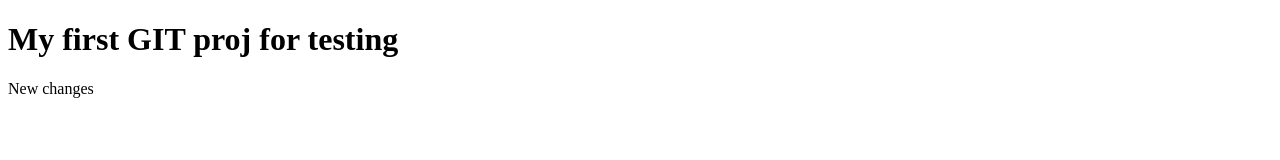
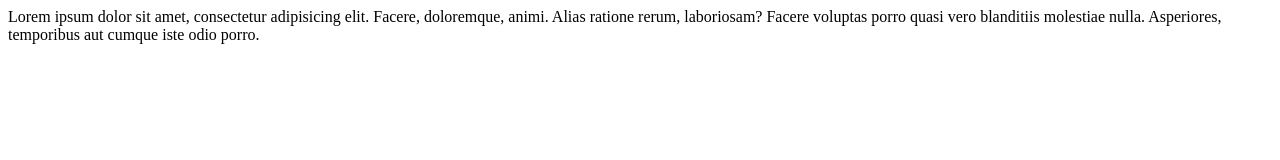
Before and after one commit to Alkhazian/Projects, a plain HTML site: page Index.html in a window 1280 px wide. Drawn offline with Linux system fonts and the light colour scheme.

Commit message:
New commit

```diff
--- a/Index.html
+++ b/Index.html
@@ -5,7 +5,6 @@
     <title>Testing GIT</title>
 </head>
 <body>
-    <h1>My first GIT proj for testing</h1>
-    <p>New changes</p>
+<span>Lorem ipsum dolor sit amet, consectetur adipisicing elit. Facere, doloremque, animi. Alias ratione rerum, laboriosam? Facere voluptas porro quasi vero blanditiis molestiae nulla. Asperiores, temporibus aut cumque iste odio porro.</span>
 </body>
 </html>
```
